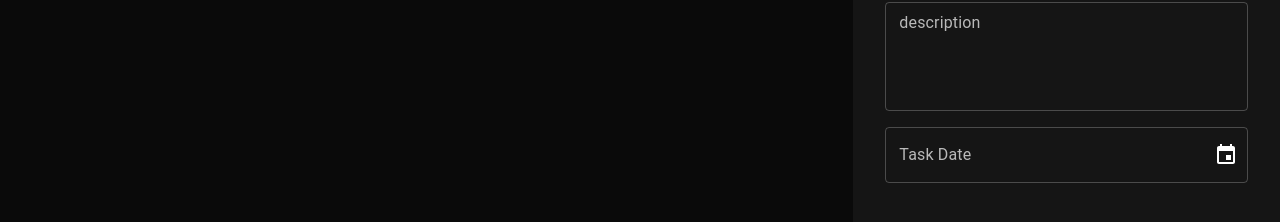
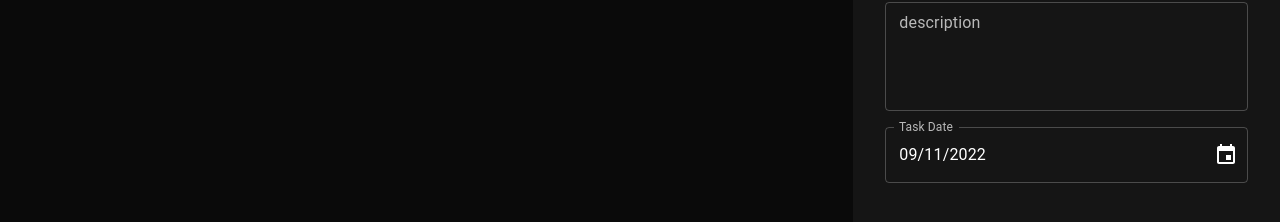
Before and after one commit to tprazniewski/TaskApp, a React (Create React App) app in the folder client/: page / in a window 1280 px wide. Shown: the part 444-666 px from the top of the page. Built offline with nearby package versions, Linux system fonts and the light colour scheme.

Commit message:
Dreate IDate interface and proptypes in DateField

```diff
--- a/client/src/components/createTaskForm/date/DateField.tsx
+++ b/client/src/components/createTaskForm/date/DateField.tsx
@@ -1,22 +1,35 @@
-import React, { FC, ReactElement, useState } from "react";
+import React, { FC, ReactElement } from "react";
 import { LocalizationProvider } from "@mui/x-date-pickers";
 import { AdapterDateFns } from "@mui/x-date-pickers/AdapterDateFns";
 import { DesktopDatePicker } from "@mui/x-date-pickers";
 import { TextField } from "@mui/material";
+import { IDate } from "../interfaces/IDate";
+import PropTypes from "prop-types";
 
-export const DataField: FC = (): ReactElement => {
-  const [date, setDate] = useState<Date | null>(null);
+export const DataField: FC<IDate> = (props): ReactElement => {
+  const {
+    disabled = false,
+    value = new Date(),
+    onChange = (date) => console.log(date),
+  } = props;
   return (
     <>
       <LocalizationProvider dateAdapter={AdapterDateFns}>
         <DesktopDatePicker
           label="Task Date"
           inputFormat="dd/MM/yyyy"
-          value={date}
-          onChange={(val) => setDate(val)}
+          value={value}
+          onChange={onChange}
+          disabled={disabled}
           renderInput={(params) => <TextField {...params} />}
         />
       </LocalizationProvider>
     </>
   );
 };
+
+DataField.propTypes = {
+  disabled: PropTypes.bool,
+  onChange: PropTypes.func,
+  value: PropTypes.instanceOf(Date),
+};
--- /dev/null
+++ b/client/src/components/createTaskForm/interfaces/IDate.ts
@@ -0,0 +1,6 @@
+import { IDisabled } from "./IDisabled";
+
+export interface IDate extends IDisabled {
+  value?: Date | null;
+  onChange?: (date: Date | null) => void;
+}
```
